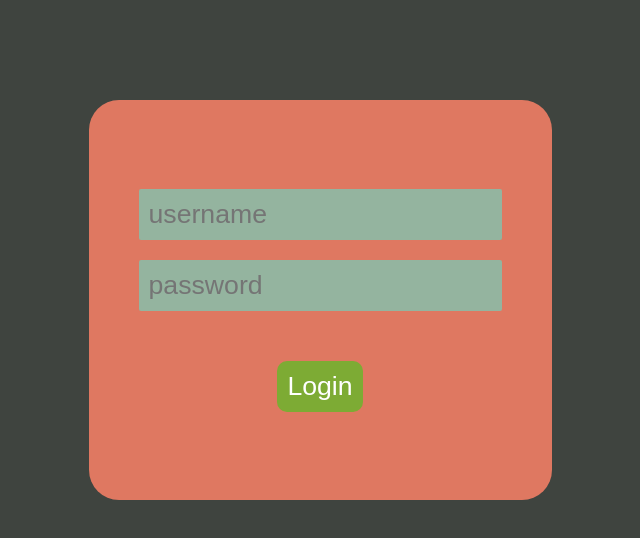
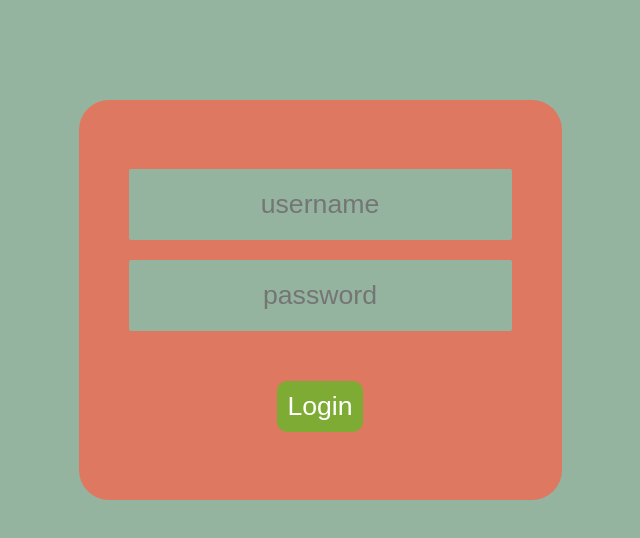
Before and after one commit to SamarthPandya/scheduling-assistant, a React (Create React App) app: page / in a window 1280 px wide. Shown: the top 538 px of the page, without its empty margins (320-960 px from the left). Built offline with nearby package versions, Linux system fonts and the light colour scheme.

Commit message:
adding login

```diff
--- a/src/App.css
+++ b/src/App.css
@@ -2,4 +2,5 @@
   box-sizing: border-box;
   padding: 0;
   margin: 0;
+  background-color: #94b49f;
 }
--- a/src/Login.css
+++ b/src/Login.css
@@ -1,6 +1,3 @@
-* {
-  background-color: #3f443f;
-}
 .form {
   align-items: center;
   justify-content: center;
@@ -20,7 +17,7 @@ form {
   height: 400px;
 }
 
-input {
+.input {
   font-size: 20pt;
   color: rgb(41, 41, 41);
 }
@@ -29,6 +26,7 @@ input {
   background-color: rgb(125, 171, 52);
   margin-top: 30px;
   color: rgb(255, 255, 255);
+  font-size: 20pt;
 }
 .logIn:hover {
   background-color: rgb(7, 88, 251);
@@ -38,3 +36,33 @@ input {
   background-color: inherit;
   color: white;
 }
+#setSlot {
+  background-color: rgb(39, 192, 39);
+  color: white;
+}
+
+#clearAll {
+  background-color: red;
+  color: white;
+}
+#clearAll:hover {
+  background-color: rgb(184, 63, 63);
+  color: white;
+}
+
+#setSlot:hover {
+  background-color: green;
+  color: white;
+}
+button,
+input,
+select {
+  padding: 10px;
+  border-radius: 2px;
+  border: none;
+  color: var(--font-dark);
+}
+input,
+select {
+  background-color: var(--bg-light-secondary);
+}
--- a/src/Login.js
+++ b/src/Login.js
@@ -51,8 +51,20 @@ function Login() {
       <form onSubmit={handleSubmit}>
         {renderErrorMessage("uname")}
         {renderErrorMessage("pass")}
-        <input type="text" name="uname" required placeholder="username" />
-        <input type="password" name="pass" required placeholder="password" />
+        <input
+          className="input"
+          type="text"
+          name="uname"
+          required
+          placeholder="username"
+        />
+        <input
+          className="input"
+          type="password"
+          name="pass"
+          required
+          placeholder="password"
+        />
         <input type="submit" value="Login" className="logIn" />
       </form>
     </div>
```
